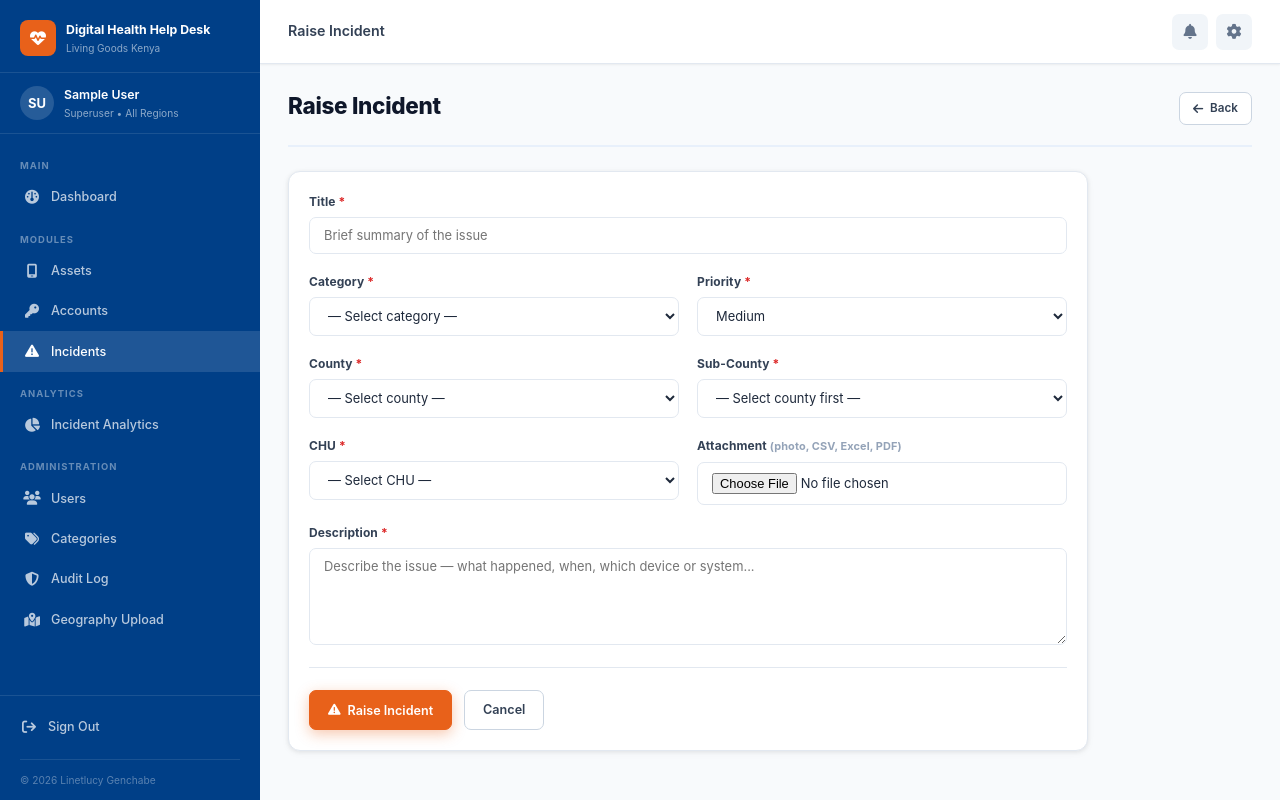
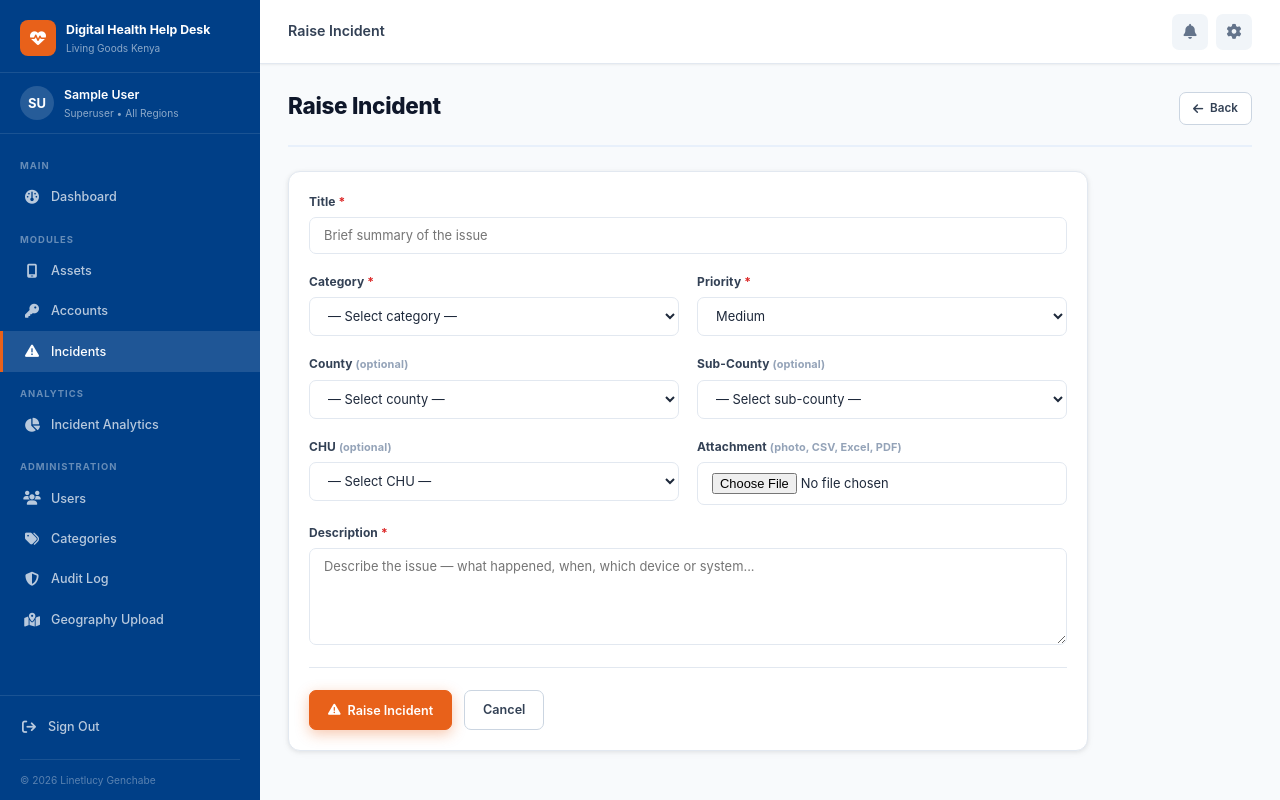
Before and after one commit to linetlucy-genchabe/DH-HelpDesk, a Django app: page /incidents/create/ in a window 1280 px wide. Run offline with Django 5.2, Linux system fonts and the light colour scheme; a user stored in the database is signed in; data comes from the database, SQL or seed files in the repository; tables that the repository leaves empty hold one stand-in row (values such as "Sample post"); data that the repository does not hold is empty.

```diff
--- a/core/views.py
+++ b/core/views.py
@@ -975,25 +975,29 @@ def incident_create(request):
     if role in ('superuser', 'tech_team'):
         counties = County.objects.all().select_related('country')
         subcounties = SubCounty.objects.none()
+        chus = CHU.objects.none()
     elif role == 'country':
         counties = County.objects.filter(country=request.user.country)
-        subcounties = SubCounty.objects.none()
+        subcounties = SubCounty.objects.filter(county__country=request.user.country).select_related('county')
+        chus = scope_chus
     elif role == 'county':
         counties = County.objects.filter(pk=request.user.county_id)
         subcounties = SubCounty.objects.filter(county=request.user.county).select_related('county')
+        chus = scope_chus
     else:
         counties = County.objects.none()
         subcounties = SubCounty.objects.none()
-
-    chus = scope_chus if show_chu_direct else CHU.objects.none()
+        chus = scope_chus
 
     if request.method == 'POST':
-        chu = get_object_or_404(CHU, pk=request.POST.get('chu'))
+        chu_id = request.POST.get('chu') or None
+        chu = CHU.objects.filter(pk=chu_id).first() if chu_id else None
         inc = Incident(
             title=request.POST.get('title', '').strip(),
             description=request.POST.get('description', '').strip(),
             category_id=request.POST.get('category') or None,
-            chu=chu, priority=request.POST.get('priority', 'medium'),
+            chu=chu,
+            priority=request.POST.get('priority', 'medium'),
             raised_by=request.user, status='open',
         )
         if request.FILES.get('attachment'): inc.attachment = request.FILES['attachment']
--- a/templates/incidents/incident_form.html
+++ b/templates/incidents/incident_form.html
@@ -45,7 +45,7 @@
 
         {% if show_county %}
         <div class="form-group">
-          <label class="form-label req">County</label>
+          <label class="form-label">County <span class="form-hint">(optional)</span></label>
           <select name="county_filter" id="countySelect" class="form-control">
             <option value="">— Select county —</option>
             {% for c in counties %}
@@ -55,11 +55,11 @@
         </div>
         {% endif %}
 
-        {% if show_subcounty or not show_county and not show_chu_direct %}
+        {% if show_county or show_subcounty or not show_chu_direct %}
         <div class="form-group">
-          <label class="form-label req">Sub-County</label>
+          <label class="form-label">Sub-County <span class="form-hint">(optional)</span></label>
           <select name="subcounty_filter" id="subcountySelect" class="form-control">
-            <option value="">— {% if show_county %}Select county first{% else %}Select sub-county{% endif %} —</option>
+            <option value="">— Select sub-county —</option>
             {% for sc in subcounties %}
             <option value="{{ sc.pk }}" {% if selected_subcounty == sc.pk|stringformat:"s" %}selected{% endif %}>{{ sc.name }}</option>
             {% endfor %}
@@ -68,8 +68,10 @@
         {% endif %}
 
         <div class="form-group">
-          <label class="form-label req">CHU</label>
-          <select name="chu" id="chuSelect" class="form-control" required>
+          <label class="form-label {% if show_chu_direct %}req{% endif %}">
+            CHU {% if not show_chu_direct %}<span class="form-hint">(optional)</span>{% endif %}
+          </label>
+          <select name="chu" id="chuSelect" class="form-control" {% if show_chu_direct %}required{% endif %}>
             <option value="">— Select CHU —</option>
             {% for chu in chus %}
             <option value="{{ chu.pk }}" {% if obj and obj.chu_id == chu.pk %}selected{% endif %}>{{ chu.name }}</option>
@@ -104,16 +106,18 @@
 {% block extra_js %}
 <script>
 {% if show_county %}
-document.getElementById('countySelect').addEventListener('change', function() {
+const countyEl = document.getElementById('countySelect');
+if (countyEl) {
+  countyEl.addEventListener('change', function() {
     const countyId = this.value;
     const scSelect = document.getElementById('subcountySelect');
     const chuSelect = document.getElementById('chuSelect');
-  scSelect.innerHTML = '<option value="">— Loading... —</option>';
-  chuSelect.innerHTML = '<option value="">— Select sub-county first —</option>';
+    chuSelect.innerHTML = '<option value="">— Select CHU —</option>';
     if (!countyId) {
-    scSelect.innerHTML = '<option value="">— Select county first —</option>';
+      scSelect.innerHTML = '<option value="">— Select sub-county —</option>';
       return;
     }
+    scSelect.innerHTML = '<option value="">— Loading... —</option>';
     fetch(`/ajax/subcounties/?county_id=${countyId}`)
       .then(r => r.json())
       .then(data => {
@@ -121,19 +125,19 @@ document.getElementById('countySelect').addEventListener('change', function() {
         data.forEach(sc => { scSelect.innerHTML += `<option value="${sc.id}">${sc.name}</option>`; });
       });
   });
+}
 {% endif %}
 
-{% if show_county or show_subcounty or not show_chu_direct %}
 const scSelectEl = document.getElementById('subcountySelect');
 if (scSelectEl) {
   scSelectEl.addEventListener('change', function() {
     const scId = this.value;
     const chuSelect = document.getElementById('chuSelect');
-    chuSelect.innerHTML = '<option value="">— Loading... —</option>';
     if (!scId) {
-      chuSelect.innerHTML = '<option value="">— Select sub-county first —</option>';
+      chuSelect.innerHTML = '<option value="">— Select CHU —</option>';
       return;
     }
+    chuSelect.innerHTML = '<option value="">— Loading... —</option>';
     fetch(`/ajax/chus-by-subcounty/?subcounty_id=${scId}`)
       .then(r => r.json())
       .then(data => {
@@ -142,6 +146,5 @@ if (scSelectEl) {
       });
   });
 }
-{% endif %}
 </script>
 {% endblock %}
```
Lines whose indentation alone changed are shown as unchanged.
